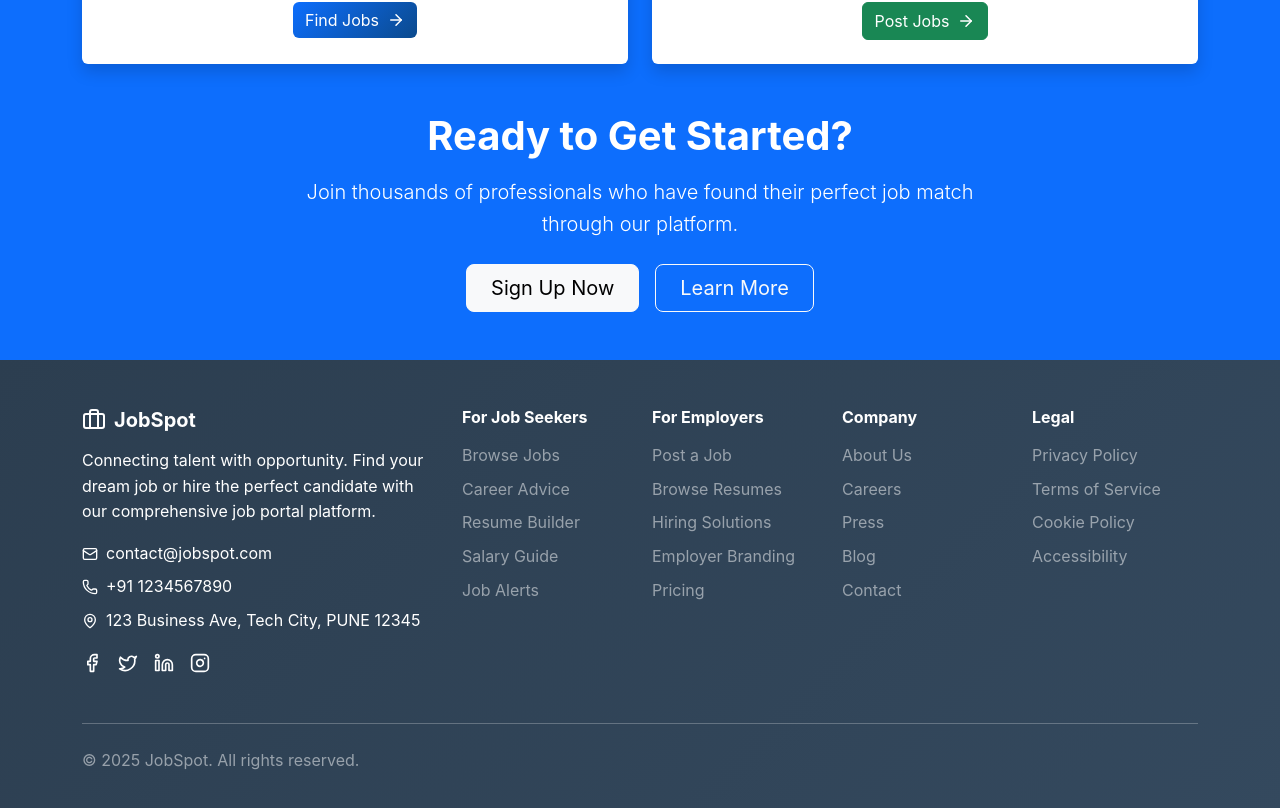
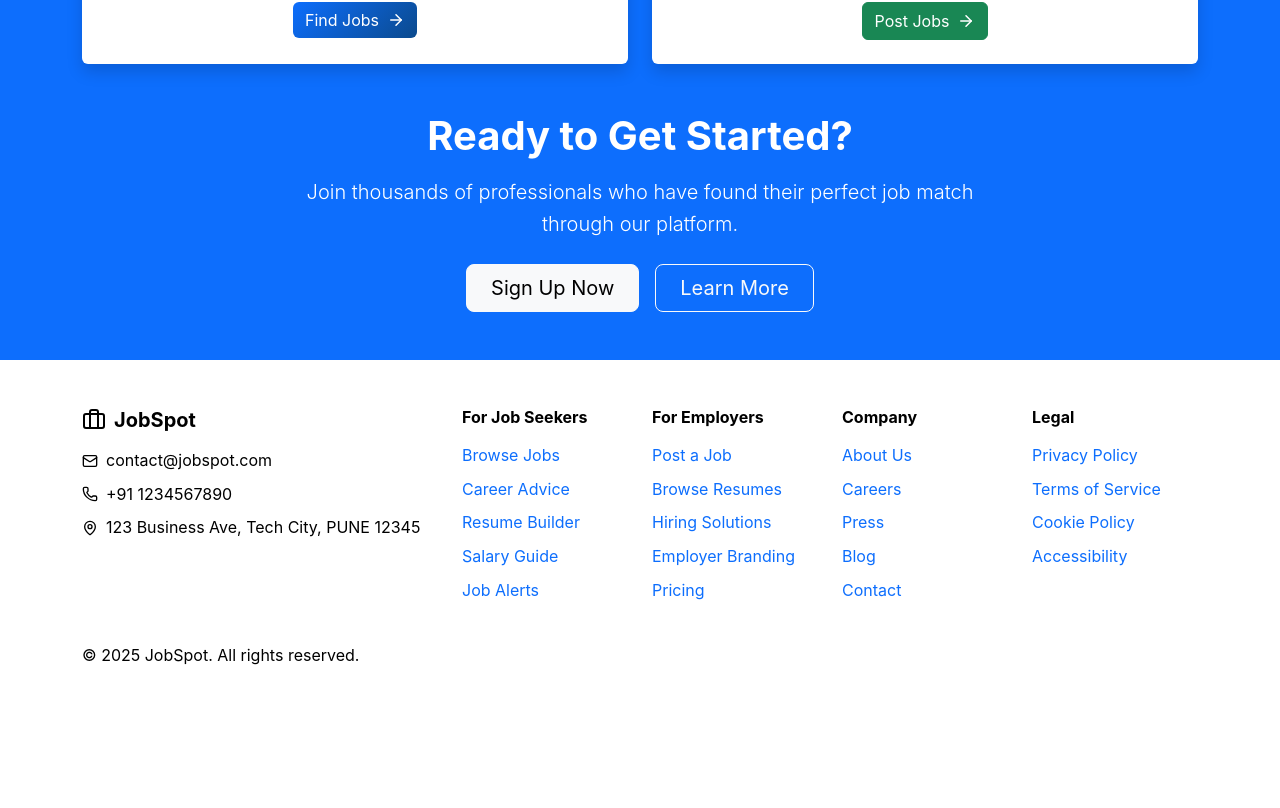
Before and after one commit to PRANAVSURWASE/online-job-portal, a React (Vite) app in the folder frontend/: page / in a window 1280 px wide. Shown: the part 1941-2749 px from the top of the page. After the commit the page ends 2666 px from the top, so only its background shows below. Built offline with nearby package versions, Linux system fonts and the light colour scheme.

Commit message:
Changed footer background color to white

```diff
--- a/frontend/src/Footer.jsx
+++ b/frontend/src/Footer.jsx
@@ -3,7 +3,7 @@ import { Briefcase, Mail, Phone, MapPin, Facebook, Twitter, Linkedin, Instagram
 
 const Footer = () => {
   return (
-    <footer className="footer-gradient text-white py-5">
+    <footer className=" text-black py-5">
       <Container>
         <Row>
           {/* Company Info */}
@@ -12,10 +12,7 @@ const Footer = () => {
               <Briefcase size={24} className="me-2" />
               <h5 className="mb-0 fw-bold">JobSpot</h5>
             </div>
-            <p className="mb-3">
-              Connecting talent with opportunity. Find your dream job or hire the perfect candidate
-              with our comprehensive job portal platform.
-            </p>
+
 
             {/* Contact Info */}
             <div className="mb-3">
@@ -54,11 +51,11 @@ const Footer = () => {
           <Col lg={2} md={6} className="mb-4">
             <h6 className="fw-bold mb-3">For Job Seekers</h6>
             <ul className="list-unstyled">
-              <li className="mb-2"><a href="#" className="text-white-50 text-decoration-none">Browse Jobs</a></li>
-              <li className="mb-2"><a href="#" className="text-white-50 text-decoration-none">Career Advice</a></li>
-              <li className="mb-2"><a href="#" className="text-white-50 text-decoration-none">Resume Builder</a></li>
-              <li className="mb-2"><a href="#" className="text-white-50 text-decoration-none">Salary Guide</a></li>
-              <li className="mb-2"><a href="#" className="text-white-50 text-decoration-none">Job Alerts</a></li>
+              <li className="mb-2"><a href="#" className="d-flex align-items-center mb-2 text-decoration-none ">Browse Jobs</a></li>
+              <li className="mb-2"><a href="#" className="d-flex align-items-center mb-2 text-decoration-none">Career Advice</a></li>
+              <li className="mb-2"><a href="#" className="d-flex align-items-center mb-2 text-decoration-none">Resume Builder</a></li>
+              <li className="mb-2"><a href="#" className="d-flex align-items-center mb-2 text-decoration-none">Salary Guide</a></li>
+              <li className="mb-2"><a href="#" className="d-flex align-items-center mb-2 text-decoration-none">Job Alerts</a></li>
             </ul>
           </Col>
 
@@ -66,11 +63,11 @@ const Footer = () => {
           <Col lg={2} md={6} className="mb-4">
             <h6 className="fw-bold mb-3">For Employers</h6>
             <ul className="list-unstyled">
-              <li className="mb-2"><a href="#" className="text-white-50 text-decoration-none">Post a Job</a></li>
-              <li className="mb-2"><a href="#" className="text-white-50 text-decoration-none">Browse Resumes</a></li>
-              <li className="mb-2"><a href="#" className="text-white-50 text-decoration-none">Hiring Solutions</a></li>
-              <li className="mb-2"><a href="#" className="text-white-50 text-decoration-none">Employer Branding</a></li>
-              <li className="mb-2"><a href="#" className="text-white-50 text-decoration-none">Pricing</a></li>
+              <li className="mb-2"><a href="#" className="d-flex align-items-center mb-2 text-decoration-none">Post a Job</a></li>
+              <li className="mb-2"><a href="#" className="d-flex align-items-center mb-2 text-decoration-none">Browse Resumes</a></li>
+              <li className="mb-2"><a href="#" className="d-flex align-items-center mb-2 text-decoration-none">Hiring Solutions</a></li>
+              <li className="mb-2"><a href="#" className="d-flex align-items-center mb-2 text-decoration-none">Employer Branding</a></li>
+              <li className="mb-2"><a href="#" className="d-flex align-items-center mb-2 text-decoration-none">Pricing</a></li>
             </ul>
           </Col>
 
@@ -78,11 +75,11 @@ const Footer = () => {
           <Col lg={2} md={6} className="mb-4">
             <h6 className="fw-bold mb-3">Company</h6>
             <ul className="list-unstyled">
-              <li className="mb-2"><a href="#" className="text-white-50 text-decoration-none">About Us</a></li>
-              <li className="mb-2"><a href="#" className="text-white-50 text-decoration-none">Careers</a></li>
-              <li className="mb-2"><a href="#" className="text-white-50 text-decoration-none">Press</a></li>
-              <li className="mb-2"><a href="#" className="text-white-50 text-decoration-none">Blog</a></li>
-              <li className="mb-2"><a href="#" className="text-white-50 text-decoration-none">Contact</a></li>
+              <li className="mb-2"><a href="#" className="d-flex align-items-center mb-2 text-decoration-none">About Us</a></li>
+              <li className="mb-2"><a href="#" className="d-flex align-items-center mb-2 text-decoration-none">Careers</a></li>
+              <li className="mb-2"><a href="#" className="d-flex align-items-center mb-2 text-decoration-none">Press</a></li>
+              <li className="mb-2"><a href="#" className="d-flex align-items-center mb-2 text-decoration-none">Blog</a></li>
+              <li className="mb-2"><a href="#" className="d-flex align-items-center mb-2 text-decoration-none">Contact</a></li>
             </ul>
           </Col>
 
@@ -90,19 +87,16 @@ const Footer = () => {
           <Col lg={2} md={6} className="mb-4">
             <h6 className="fw-bold mb-3">Legal</h6>
             <ul className="list-unstyled">
-              <li className="mb-2"><a href="#" className="text-white-50 text-decoration-none">Privacy Policy</a></li>
-              <li className="mb-2"><a href="#" className="text-white-50 text-decoration-none">Terms of Service</a></li>
-              <li className="mb-2"><a href="#" className="text-white-50 text-decoration-none">Cookie Policy</a></li>
-              <li className="mb-2"><a href="#" className="text-white-50 text-decoration-none">Accessibility</a></li>
+              <li className="mb-2"><a href="#" className="d-flex align-items-center mb-2 text-decoration-none">Privacy Policy</a></li>
+              <li className="mb-2"><a href="#" className="d-flex align-items-center mb-2 text-decoration-none">Terms of Service</a></li>
+              <li className="mb-2"><a href="#" className="d-flex align-items-center mb-2 text-decoration-none">Cookie Policy</a></li>
+              <li className="mb-2"><a href="#" className="d-flex align-items-center mb-2 text-decoration-none">Accessibility</a></li>
             </ul>
           </Col>
         </Row>
-
-        {/* Bottom Bar */}
-        <hr className="my-4 border-white-50" />
         <Row>
           <Col md={6}>
-            <p className="mb-0 text-white-50">
+            <p className="d-flex align-items-center mb-2 text-decoration-none">
               © 2025 JobSpot. All rights reserved.
             </p>
           </Col>
```
